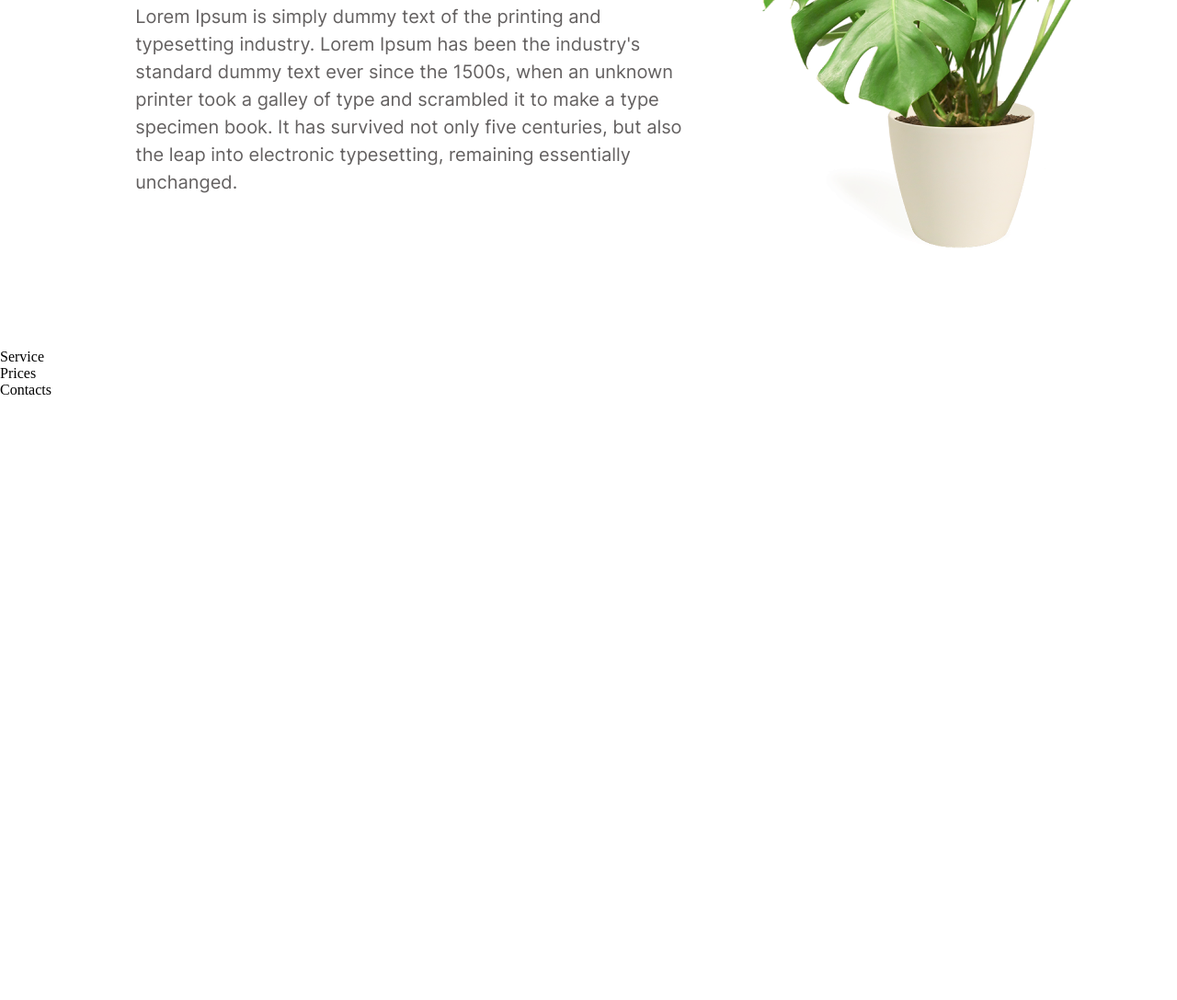
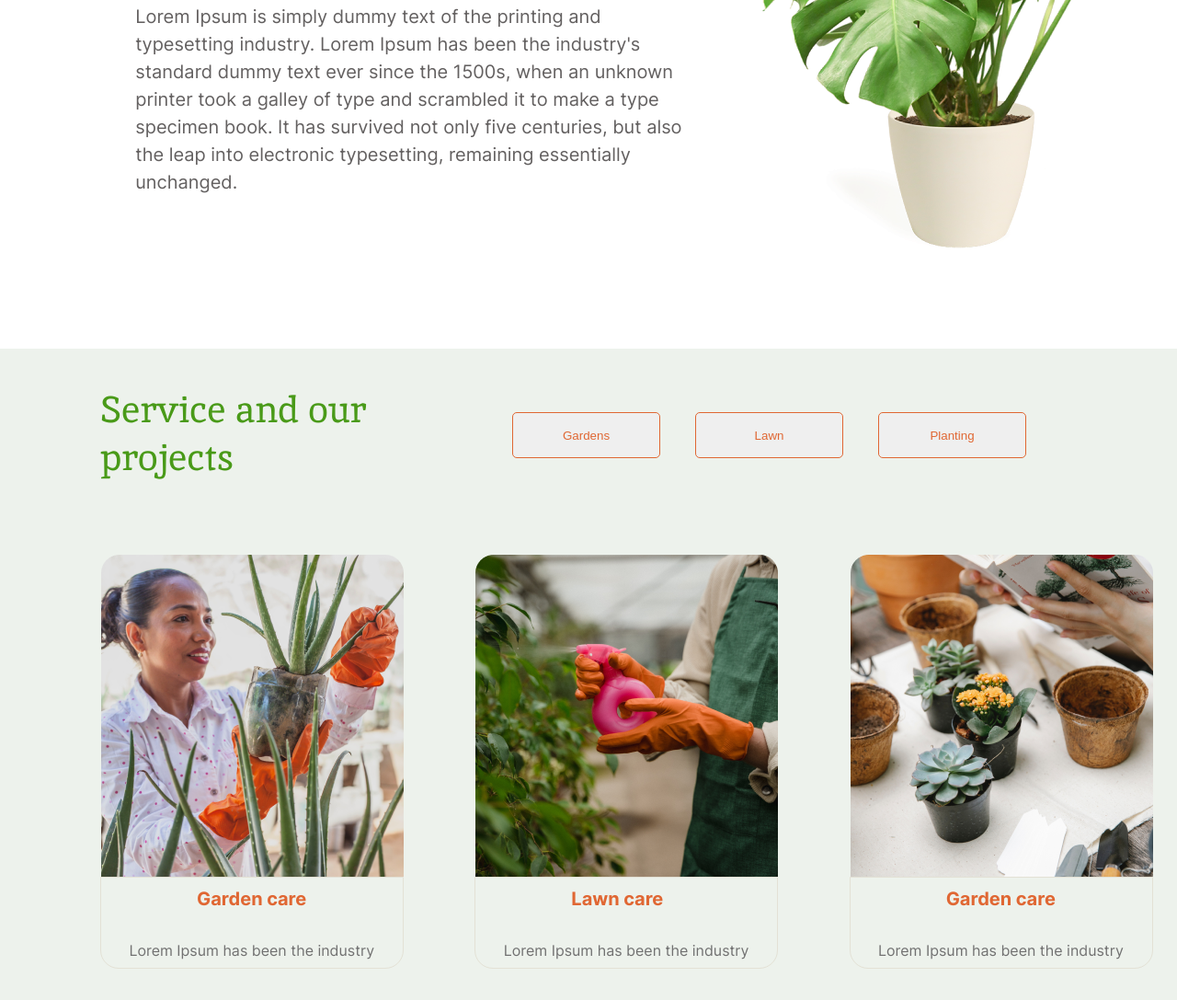
Before and after one commit to annaperepjotkina/Pre-rsschool-cv, a plain HTML site: page plants/index.html in a window 1280 px wide. Shown: the part 953-2040 px from the top of the page at 92% size. Before the commit the page ends 1386 px from the top, so only its background shows below. Drawn offline with Linux system fonts and the light colour scheme.

Commit message:
feat: create service section

```diff
--- a/plants/index.html
+++ b/plants/index.html
@@ -32,7 +32,6 @@
             <div class="welcome">
                 <div class="section_welcome_png">
                     <img src="./png/leafs.png" alt="leaves" class="leaves_png">
-                    </a>
                 </div>
                 <div class="inform">
                     <h1 class="welcome_header">We grow plants and give you oxygen</h1>
@@ -58,9 +57,61 @@
                 </div>
 
             </div>
-
         </section>
-        <section>Service</section>
+        <section class="section_service" id="service">
+            <div class="services_content">
+                <h2 class="service_header">Service and our projects</h2>
+                <div class="service_buttons">
+                    <button type="submit" name="gardens" class="service_submit">Gardens</button>
+                    <button type="submit" name="lawn" class="service_submit">Lawn</button>
+                    <button type="submit" name="planting" class="service_submit">Planting</button>
+                </div>
+            </div>
+            <div class="services">
+                <div class="service_item">
+                    <img src="./png/service item 1.png" alt="garden care" class="service_item_png">
+                    <div class="service_text">
+                        <p class="service_title">Garden care</p>
+                        <p class="service_subtitle">Lorem Ipsum has been the industry</p>
+                    </div>
+                </div>
+                <div class="service_item">
+                    <img src="./png/service item 2.png" alt="planting" class="service_item_png">
+                    <div class="service_text">
+                        <p class="service_title">Planting</p>
+                        <p class="service_subtitle">Lorem Ipsum has been the industry</p>
+                    </div>
+                </div>
+                <div class="service_item">
+                    <img src="./png/service item 3.png" alt="lawn care" class="service_item_png">
+                    <div class="service_text">
+                        <p class="service_title">Lawn care</p>
+                        <p class="service_subtitle">Lorem Ipsum has been the industry</p>
+                    </div>
+                </div>
+                <div class="service_item">
+                    <img src="./png/service item 4.png" alt="planting" class="service_item_png">
+                    <div class="service_text">
+                        <p class="service_title">Planting</p>
+                        <p class="service_subtitle">Lorem Ipsum has been the industry</p>
+                    </div>
+                </div>
+                <div class="service_item">
+                    <img src="./png/service item 5.png" alt="garden care" class="service_item_png">
+                    <div class="service_text">
+                        <p class="service_title">Garden care</p>
+                        <p class="service_subtitle">Lorem Ipsum has been the industry</p>
+                    </div>
+                </div>
+                <div class="service_item">
+                    <img src="./png/service item 6.png" alt="planting" class="service_item_png">
+                    <div class="service_text">
+                        <p class="service_title">Planting</p>
+                        <p class="service_subtitle">Lorem Ipsum has been the industry</p>
+                    </div>
+                </div>
+            </div>
+        </section>
         <section>Prices</section>
         <section>Contacts</section>
     </main>
--- a/plants/style.css
+++ b/plants/style.css
@@ -257,6 +257,111 @@ span {
    background: url(./png/houseplant\ 1.png);
 }
 
+.section_service {
+   width: 1440px;
+   height: 1300px;
+   display: flex;
+   flex-direction: column;
+   background: #EDF2EC;
+}
+
+.services_content {
+   width: 1007px;
+   height: 94px;
+   display: flex;
+   margin: 40px 324px 90px 109px;
+   justify-content: space-between;
+}
+
+.service_buttons {
+   width: 559px;
+   height: 50px;
+   display: flex;
+   justify-content: space-between;
+   margin-top: 29px;
+   align-items: center;
+}
+
+.service_submit {
+   width: 161px;
+   height: 50px;
+   color: #E06733;
+   border: 1px solid #E06733;
+   border-radius: 5px;
+   margin-right: 38px;
+}
+
+.service_submit:last-child {
+   margin-right: 0px;
+}
+
+.service_header {
+   width: 306px;
+   height: 94px;
+   font-family: 'Inika';
+   font-style: normal;
+   font-weight: 400;
+   font-size: 40px;
+   line-height: 52px;
+   color: #499A18;
+   margin: 0px;
+}
+
+.services {
+   width: 1222px;
+   height: 955px;
+   margin: 0px 109px 121px 109px;
+   display: flex;
+   flex-direction: column;
+   flex-wrap: wrap;
+   justify-content: space-between;
+}
+
+.service_item {
+   width: 330px;
+   height: 450px;
+   display: flex;
+   flex-direction: column;
+}
+
+
+.service_item_png {}
+
+.service_text {
+   width: 330px;
+   height: 100px;
+   border: 1px solid #E3E1D5;
+   border-radius: 0px 0px 20px 20px;
+   display: flex;
+   flex-direction: column;
+   justify-content: center;
+   align-items: center;
+}
+
+.service_title {
+   width: 120px;
+   height: 24px;
+   font-family: 'Inter';
+   font-style: normal;
+   font-weight: 700;
+   font-size: 20px;
+   line-height: 20px;
+   color: #E06733;
+}
+
+.service_subtitle {
+   width: 267.19px;
+   height: 20px;
+   left: 139.91px;
+   top: 618px;
+   font-family: 'Inter';
+   font-style: normal;
+   font-weight: 400;
+   font-size: 16px;
+   line-height: 20px;
+   color: #717171;
+}
+
 .footer {
    background-color: #EDF2EC;
 }
```
Also changed, not shown: plants/png/service item 1.png (added), plants/png/service item 2.png (added), plants/png/service item 3.png (added), plants/png/service item 4.png (added), plants/png/service item 5.png (added), plants/png/service item 6.png (added).
